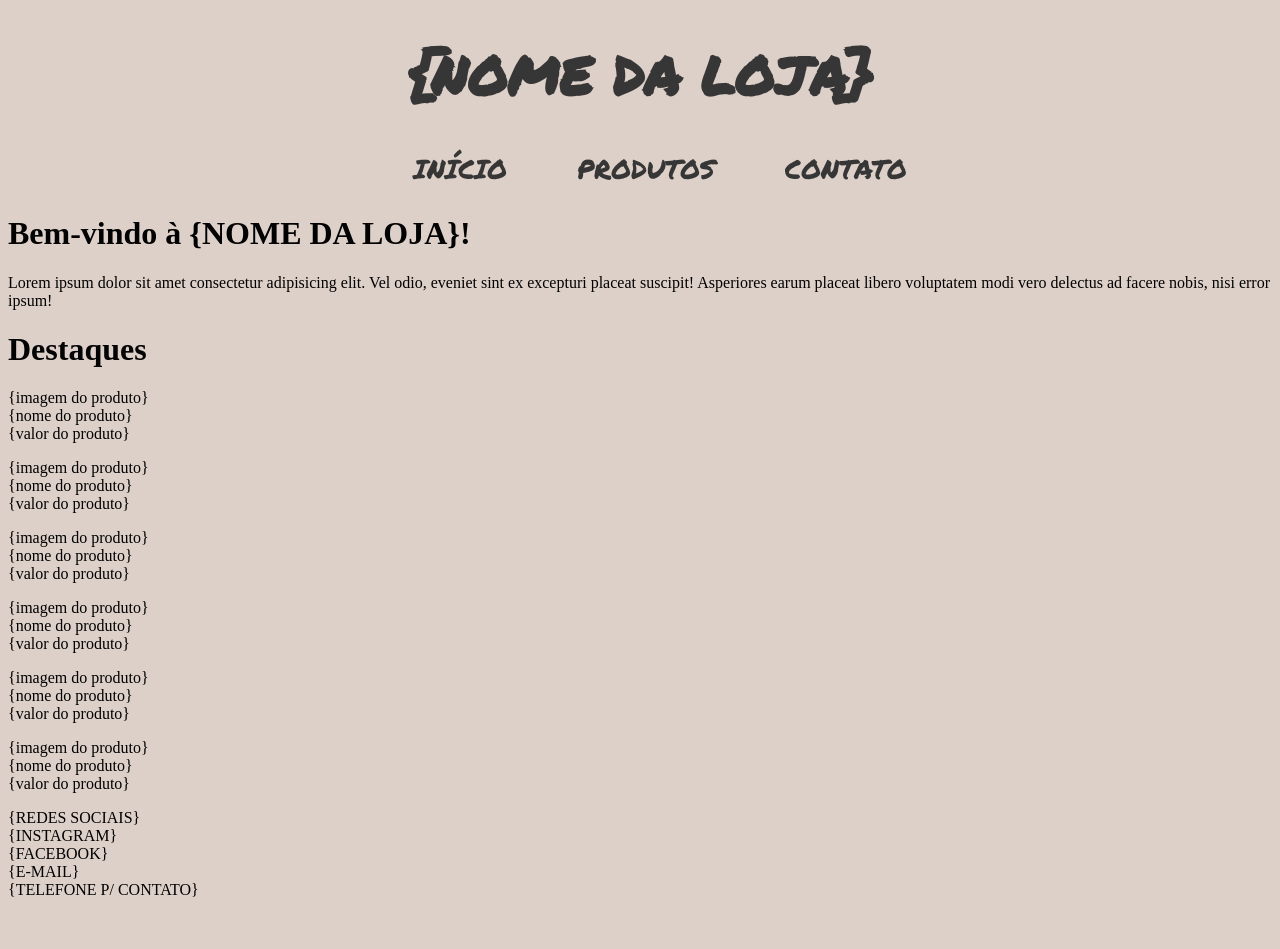
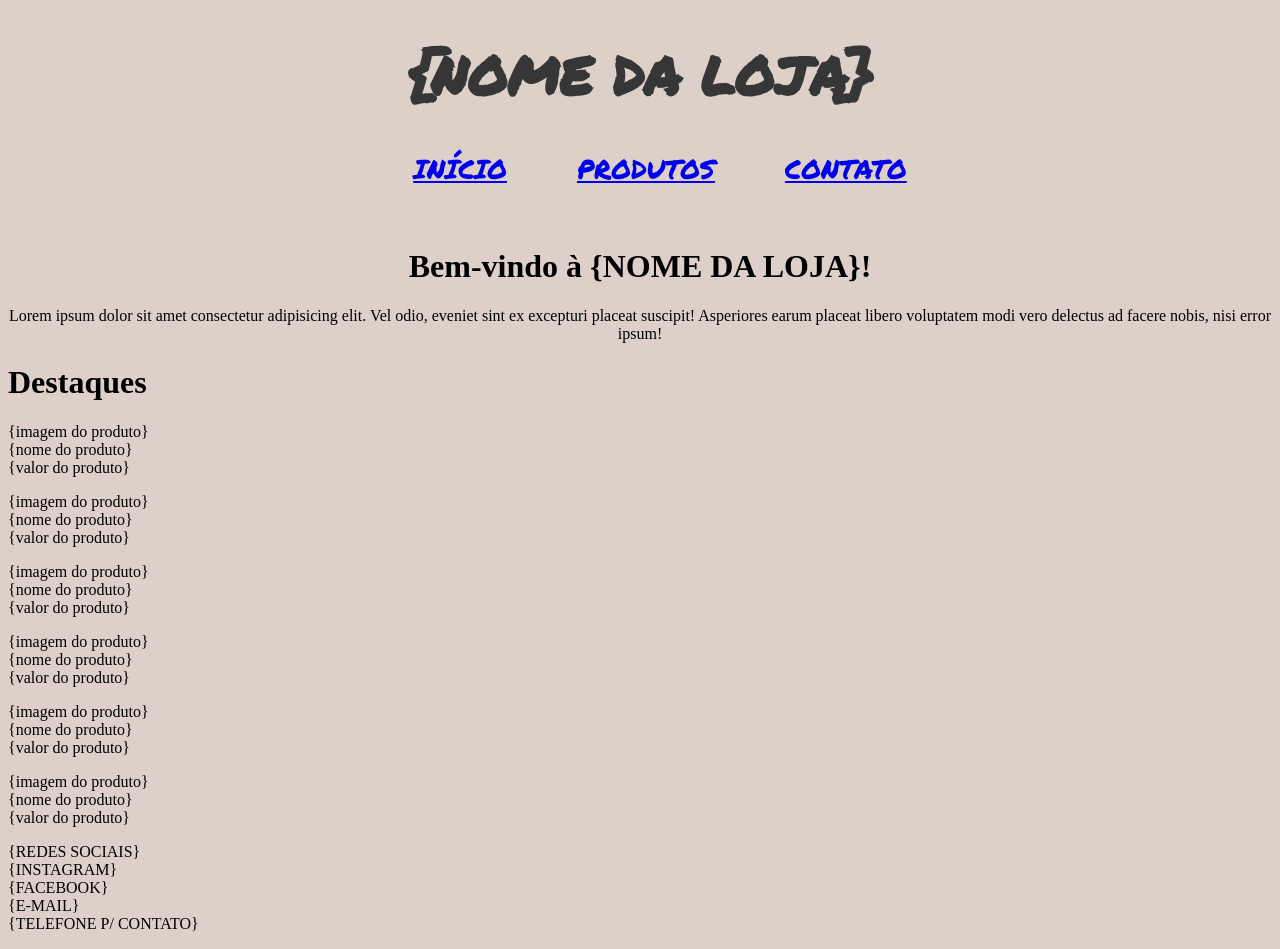
Before and after one commit to grodriguesb/site-catalogo-loja, a plain HTML site: page index.html in a window 1280 px wide. Before the commit the page ends 915 px from the top, so only its background shows below. Drawn offline with Linux system fonts and the light colour scheme; a web font is replaced by a local one.

Commit message:
CSS
Realizado algumas estilizações basicas no campo de boas vindas e menu

```diff
--- a/index.html
+++ b/index.html
@@ -16,9 +16,9 @@
 
         <div id="menu">
             <ul>
-                <li>Início</li>
-                <li>Produtos</li>
-                <li>Contato</li>
+                <li><a href="#">Início</a></li>
+                <li><a href="#">Produtos</a></li>
+                <li><a href="#">Contato</a></li>
             </ul>
         </div>
     </main>
--- a/style.css
+++ b/style.css
@@ -23,3 +23,12 @@ main#principal li {
     display: inline-block;
     margin: 0 30px;
 }
+
+div#menu li:hover {
+    text-decoration: underline;
+}
+
+div#boas-vindas {
+    margin-top: 60px;
+    text-align: center;
+}
```
